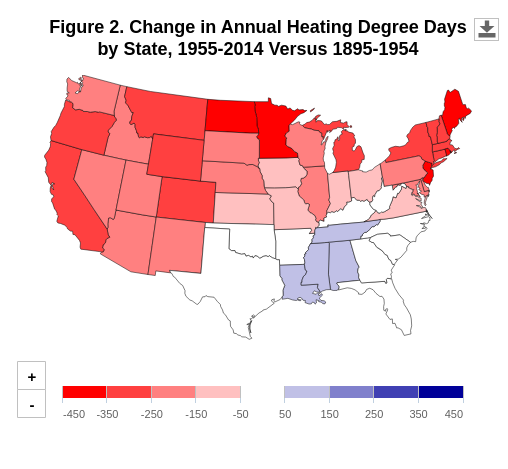
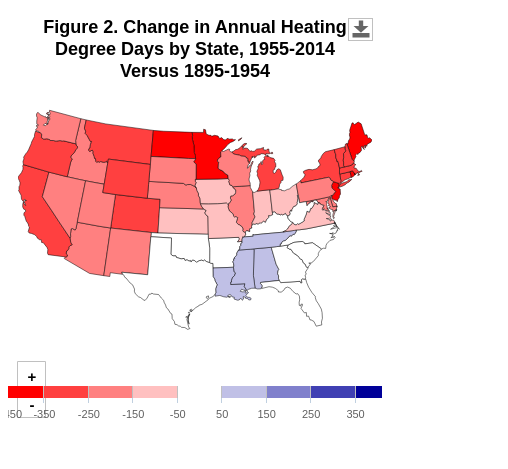
Before and after one commit to bryanneva-erg/bryanneva-erg.github.io, a plain HTML site: page projects/ccd-indicators/index.html in a window 390 px wide. Shown: the whole page, 508 px wide, since content can reach past the window. Drawn offline with nearby package versions, Linux system fonts and the light colour scheme.

Commit message:
Test responsive map layout

```diff
--- a/projects/ccd-indicators/index.html
+++ b/projects/ccd-indicators/index.html
@@ -14,7 +14,7 @@
 </head>
 
 <body>
-  <div style="border: solid #136fb0; border-width:0px 0px 0px 0px;" id="chart_container1"></div>
+  <div style="border: solid #136fb0; border-width:0px 0px 0px 0px; width: 100%; max-width: 650px" id="chart_container1"></div>
 
   <!-- Load Highcharts Dependancies -->
   <script src="js/jquery/jquery-1.11.1.min.js"></script>
--- a/projects/ccd-indicators/js/createchart.js
+++ b/projects/ccd-indicators/js/createchart.js
@@ -247,7 +247,7 @@ var createChart = function(filename, containername, legendColors, lineChartDates
     var mapOptions = {
       chart: {
         renderTo: 'map' + chartnumber,
-        width: 500,
+        // width: 500,
         height: 450,
         zoomType: 'xy',
         events: {
```
